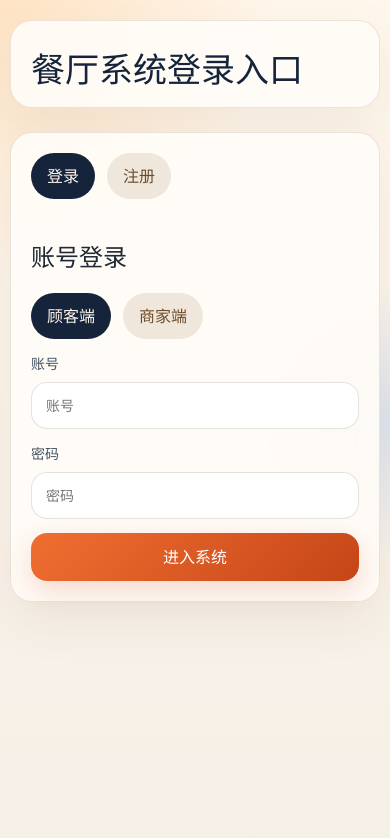
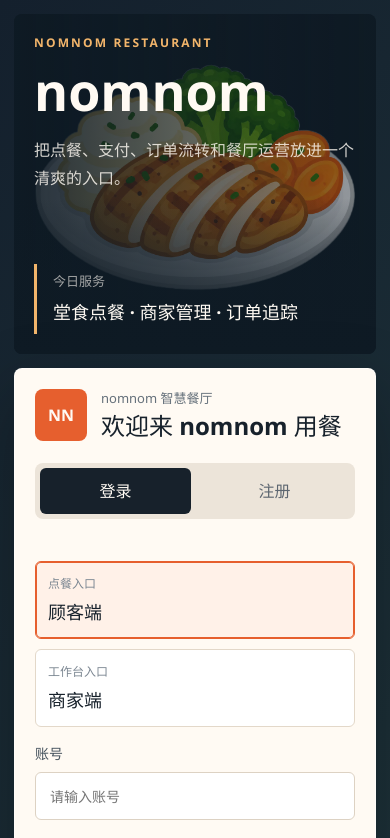
Before and after one commit to ggg3420360849/NomNom, a Vue app in the folder frontend/: page /login in a window 390 px wide. Shown: the top 838 px of the page. Built offline with nearby package versions, Linux system fonts and the light colour scheme.

Commit message:
修改登录界面，优化消息提醒功能

```diff
--- a/frontend/src/views/AuthView.vue
+++ b/frontend/src/views/AuthView.vue
@@ -2,9 +2,35 @@
 import { useRouter } from 'vue-router'
 import { resolvePortalPathForUser, useNomNomApp } from '../utils/useNomNomApp'
 
-// The auth page owns form interaction, then hands API work to the shared app store.
 const router = useRouter()
 const app = useNomNomApp()
+
+const portalCopy = {
+  CUSTOMER: {
+    label: '顾客端',
+    title: '点餐、支付、查看订单',
+    badge: '点餐入口',
+  },
+  MERCHANT: {
+    label: '商家端',
+    title: '管理菜品、桌台与订单',
+    badge: '工作台入口',
+  },
+}
+
+const loginTitle = {
+  CUSTOMER: '欢迎来 nomnom 用餐',
+  MERCHANT: '欢迎回到 nomnom 工作台',
+}
+
+function portalMeta(code) {
+  return portalCopy[code] || portalCopy.CUSTOMER
+}
+
+function switchMode(mode) {
+  app.authMode.value = mode
+  app.authMessage.value = ''
+}
 
 async function submitLogin() {
   const user = await app.handleLogin()
@@ -22,84 +48,455 @@ async function submitRegister() {
 </script>
 
 <template>
-  <div class="auth-shell">
-    <section class="auth-brand">
-      <h1>餐厅系统登录入口</h1>
+  <main class="nomnom-auth">
+    <section class="brand-stage" aria-label="nomnom 餐厅入口">
+      <div class="brand-copy">
+        <p class="brand-kicker">NOMNOM RESTAURANT</p>
+        <h1>nomnom</h1>
+        <p class="brand-line">把点餐、支付、订单流转和餐厅运营放进一个清爽的入口。</p>
+      </div>
+
+      <div class="photo-strip">
+        <img src="/restaurant.png" alt="nomnom 餐厅环境" />
+        <div class="service-note">
+          <span>今日服务</span>
+          <strong>堂食点餐 · 商家管理 · 订单追踪</strong>
+        </div>
+      </div>
     </section>
 
-    <section class="auth-panel">
-      <div class="auth-tabs">
-        <button :class="{ active: app.authMode.value === 'login' }" @click="app.authMode.value = 'login'">登录</button>
-        <button :class="{ active: app.authMode.value === 'register' }" @click="app.authMode.value = 'register'">注册</button>
+    <section class="auth-panel" aria-label="登录注册表单">
+      <div class="panel-headline">
+        <span class="panel-mark">NN</span>
+        <div>
+          <p>nomnom 智慧餐厅</p>
+          <h2>{{ app.authMode.value === 'login' ? loginTitle[app.loginForm.roleCode] : '创建 nomnom 账号' }}</h2>
+        </div>
       </div>
 
-      <div v-if="app.authMode.value === 'login'" class="auth-form">
-        <h2>账号登录</h2>
+      <div class="auth-tabs" role="tablist" aria-label="账号操作">
+        <button
+          type="button"
+          :class="{ active: app.authMode.value === 'login' }"
+          @click="switchMode('login')"
+        >
+          登录
+        </button>
+        <button
+          type="button"
+          :class="{ active: app.authMode.value === 'register' }"
+          @click="switchMode('register')"
+        >
+          注册
+        </button>
+      </div>
+
+      <form v-if="app.authMode.value === 'login'" class="auth-form" @submit.prevent="submitLogin">
         <div class="portal-switch">
           <button
             v-for="portal in app.portalOptions"
             :key="portal.code"
+            type="button"
             :class="{ active: app.loginForm.roleCode === portal.code }"
             @click="app.loginForm.roleCode = portal.code"
           >
-            {{ portal.label }}
+            <span>{{ portalMeta(portal.code).badge }}</span>
+            <strong>{{ portalMeta(portal.code).label }}</strong>
           </button>
         </div>
 
         <label>
           <span>账号</span>
-          <input v-model="app.loginForm.account" type="text" placeholder="账号" />
+          <input v-model="app.loginForm.account" type="text" placeholder="请输入账号" autocomplete="username" />
         </label>
         <label>
           <span>密码</span>
-          <input v-model="app.loginForm.password" type="password" placeholder="密码" />
+          <input v-model="app.loginForm.password" type="password" placeholder="请输入密码" autocomplete="current-password" />
         </label>
 
-        <button class="primary-button wide-button" :disabled="app.authLoading.value" @click="submitLogin">
-          {{ app.authLoading.value ? '登录中...' : '进入系统' }}
+        <button class="submit-button" type="submit" :disabled="app.authLoading.value">
+          {{ app.authLoading.value ? '正在进入...' : '进入 nomnom' }}
         </button>
-      </div>
+      </form>
 
-      <div v-else class="auth-form">
-        <h2>创建账号</h2>
+      <form v-else class="auth-form" @submit.prevent="submitRegister">
         <div class="portal-switch">
           <button
             v-for="portal in app.portalOptions"
             :key="portal.code"
+            type="button"
             :class="{ active: app.registerForm.roleCode === portal.code }"
             @click="app.registerForm.roleCode = portal.code"
           >
-            {{ portal.label }}
+            <span>{{ portalMeta(portal.code).badge }}</span>
+            <strong>{{ portalMeta(portal.code).label }}</strong>
           </button>
         </div>
 
         <label>
           <span>账号</span>
-          <input v-model="app.registerForm.account" type="text" placeholder="注册账号" />
+          <input v-model="app.registerForm.account" type="text" placeholder="设置登录账号" autocomplete="username" />
         </label>
         <label>
           <span>显示名称</span>
-          <input v-model="app.registerForm.username" type="text" placeholder="显示名称，可选" />
+          <input v-model="app.registerForm.username" type="text" placeholder="例如：前台小林" />
         </label>
         <label>
           <span>密码</span>
-          <input v-model="app.registerForm.password" type="password" placeholder="至少 6 位" />
+          <input v-model="app.registerForm.password" type="password" placeholder="至少 6 位" autocomplete="new-password" />
         </label>
+        <div class="field-row">
           <label>
             <span>邮箱</span>
-          <input v-model="app.registerForm.email" type="email" placeholder="邮箱，可选" />
+            <input v-model="app.registerForm.email" type="email" placeholder="可选" autocomplete="email" />
           </label>
           <label>
             <span>手机号</span>
-          <input v-model="app.registerForm.phone" type="text" placeholder="手机号，可选" />
+            <input v-model="app.registerForm.phone" type="text" placeholder="可选" autocomplete="tel" />
           </label>
+        </div>
 
-        <button class="primary-button wide-button" :disabled="app.authLoading.value" @click="submitRegister">
-          {{ app.authLoading.value ? '注册中...' : '注册并进入系统' }}
+        <button class="submit-button" type="submit" :disabled="app.authLoading.value">
+          {{ app.authLoading.value ? '正在创建...' : '创建并进入' }}
         </button>
-      </div>
+      </form>
 
       <p v-if="app.authMessage.value" class="form-message">{{ app.authMessage.value }}</p>
     </section>
-  </div>
+  </main>
 </template>
+
+<style scoped>
+.nomnom-auth {
+  min-height: 100vh;
+  display: grid;
+  grid-template-columns: minmax(0, 1.05fr) minmax(360px, 0.72fr);
+  gap: 32px;
+  align-items: stretch;
+  padding: 40px;
+  background:
+    linear-gradient(135deg, rgba(20, 32, 45, 0.96), rgba(31, 53, 59, 0.9)),
+    #14202d;
+  color: #17212b;
+}
+
+.brand-stage {
+  position: relative;
+  min-height: 640px;
+  overflow: hidden;
+  display: flex;
+  flex-direction: column;
+  justify-content: space-between;
+  padding: 42px;
+  border-radius: 8px;
+  background: #0f1b25;
+}
+
+.brand-stage::before {
+  content: '';
+  position: absolute;
+  inset: 0;
+  background:
+    linear-gradient(90deg, rgba(15, 27, 37, 0.9), rgba(15, 27, 37, 0.35)),
+    url('/restaurant.png') center / cover;
+  opacity: 0.9;
+}
+
+.brand-stage::after {
+  content: '';
+  position: absolute;
+  inset: auto 0 0;
+  height: 46%;
+  background: linear-gradient(0deg, rgba(15, 27, 37, 0.96), transparent);
+}
+
+.brand-copy,
+.photo-strip {
+  position: relative;
+  z-index: 1;
+}
+
+.brand-kicker {
+  margin: 0 0 14px;
+  color: #f2b56b;
+  font-size: 12px;
+  font-weight: 700;
+  letter-spacing: 0.18em;
+}
+
+.brand-copy h1 {
+  margin: 0;
+  color: #fffaf3;
+  font-size: 84px;
+  line-height: 0.95;
+  font-weight: 800;
+  letter-spacing: 0;
+}
+
+.brand-line {
+  max-width: 560px;
+  margin: 22px 0 0;
+  color: rgba(255, 250, 243, 0.82);
+  font-size: 20px;
+  line-height: 1.7;
+}
+
+.photo-strip {
+  display: grid;
+  grid-template-columns: 190px minmax(0, 1fr);
+  gap: 18px;
+  align-items: end;
+}
+
+.photo-strip img {
+  width: 190px;
+  height: 132px;
+  object-fit: cover;
+  border: 1px solid rgba(255, 255, 255, 0.28);
+  border-radius: 8px;
+}
+
+.service-note {
+  border-left: 3px solid #f2b56b;
+  padding: 8px 0 8px 16px;
+  color: #fffaf3;
+}
+
+.service-note span {
+  display: block;
+  color: rgba(255, 250, 243, 0.62);
+  font-size: 13px;
+}
+
+.service-note strong {
+  display: block;
+  margin-top: 8px;
+  font-size: 18px;
+}
+
+.auth-panel {
+  align-self: center;
+  width: 100%;
+  max-width: 500px;
+  justify-self: end;
+  display: grid;
+  gap: 22px;
+  padding: 28px;
+  border-radius: 8px;
+  background: #fffaf3;
+  border: 1px solid rgba(255, 255, 255, 0.5);
+  box-shadow: 0 26px 70px rgba(0, 0, 0, 0.28);
+}
+
+.panel-headline {
+  display: flex;
+  align-items: center;
+  gap: 14px;
+}
+
+.panel-mark {
+  width: 52px;
+  height: 52px;
+  display: grid;
+  place-items: center;
+  flex: none;
+  border-radius: 8px;
+  background: #e65f2e;
+  color: #fffaf3;
+  font-weight: 800;
+  letter-spacing: 0;
+}
+
+.panel-headline p {
+  margin: 0 0 2px;
+  color: #66717b;
+  font-size: 13px;
+}
+
+.panel-headline h2 {
+  margin: 0;
+  color: #17212b;
+  font-size: 24px;
+  line-height: 1.25;
+  letter-spacing: 0;
+}
+
+.auth-tabs {
+  display: grid;
+  grid-template-columns: repeat(2, minmax(0, 1fr));
+  gap: 8px;
+  padding: 5px;
+  border-radius: 8px;
+  background: #ece4d9;
+}
+
+.auth-tabs button,
+.portal-switch button {
+  border: 0;
+  border-radius: 6px;
+  background: transparent;
+  color: #5d6670;
+  cursor: pointer;
+}
+
+.auth-tabs button {
+  min-height: 42px;
+  font-weight: 700;
+}
+
+.auth-tabs button.active {
+  background: #17212b;
+  color: #fffaf3;
+}
+
+.auth-form {
+  display: grid;
+  gap: 16px;
+}
+
+.portal-switch {
+  display: grid;
+  grid-template-columns: repeat(2, minmax(0, 1fr));
+  gap: 10px;
+}
+
+.portal-switch button {
+  min-height: 78px;
+  padding: 12px;
+  text-align: left;
+  border: 1px solid #e3d8c9;
+  background: #ffffff;
+}
+
+.portal-switch button span,
+.portal-switch button strong {
+  display: block;
+}
+
+.portal-switch button span {
+  color: #7c8792;
+  font-size: 12px;
+}
+
+.portal-switch button strong {
+  margin-top: 6px;
+  color: #17212b;
+  font-size: 18px;
+}
+
+.portal-switch button.active {
+  border-color: #e65f2e;
+  background: #fff1e8;
+  box-shadow: inset 0 0 0 1px #e65f2e;
+}
+
+.auth-form label {
+  display: grid;
+  gap: 8px;
+  color: #44515c;
+  font-size: 14px;
+  font-weight: 700;
+}
+
+.auth-form input {
+  width: 100%;
+  height: 48px;
+  border: 1px solid #ddd2c3;
+  border-radius: 6px;
+  padding: 0 14px;
+  background: #ffffff;
+  color: #17212b;
+  outline: none;
+}
+
+.auth-form input:focus {
+  border-color: #2c7a73;
+  box-shadow: 0 0 0 3px rgba(44, 122, 115, 0.14);
+}
+
+.field-row {
+  display: grid;
+  grid-template-columns: repeat(2, minmax(0, 1fr));
+  gap: 12px;
+}
+
+.submit-button {
+  min-height: 50px;
+  border: 0;
+  border-radius: 6px;
+  background: #e65f2e;
+  color: #fffaf3;
+  cursor: pointer;
+  font-weight: 800;
+  box-shadow: 0 14px 30px rgba(230, 95, 46, 0.28);
+}
+
+.submit-button:hover {
+  background: #d94f1f;
+}
+
+.submit-button:disabled {
+  cursor: not-allowed;
+  opacity: 0.6;
+  box-shadow: none;
+}
+
+.form-message {
+  margin: 0;
+  padding: 12px 14px;
+  border-radius: 6px;
+  background: #eaf4f2;
+  color: #245b55;
+  font-size: 14px;
+}
+
+@media (max-width: 980px) {
+  .nomnom-auth {
+    grid-template-columns: 1fr;
+    padding: 24px;
+  }
+
+  .brand-stage {
+    min-height: 420px;
+  }
+
+  .auth-panel {
+    max-width: none;
+    justify-self: stretch;
+  }
+}
+
+@media (max-width: 640px) {
+  .nomnom-auth {
+    padding: 14px;
+    gap: 14px;
+  }
+
+  .brand-stage,
+  .auth-panel {
+    padding: 20px;
+  }
+
+  .brand-stage {
+    min-height: 340px;
+  }
+
+  .brand-copy h1 {
+    font-size: 52px;
+  }
+
+  .brand-line {
+    font-size: 16px;
+  }
+
+  .photo-strip,
+  .field-row,
+  .portal-switch {
+    grid-template-columns: 1fr;
+  }
+
+  .photo-strip img {
+    display: none;
+  }
+}
+</style>
```
Also changed, not shown: frontend/src/views/CustomerPortalView.vue (+30 -0 lines), frontend/src/views/MerchantPortalView.vue (+30 -1 lines), 2 other files (tests, documents, lock files or other folders). Lines whose indentation alone changed are shown as unchanged.
